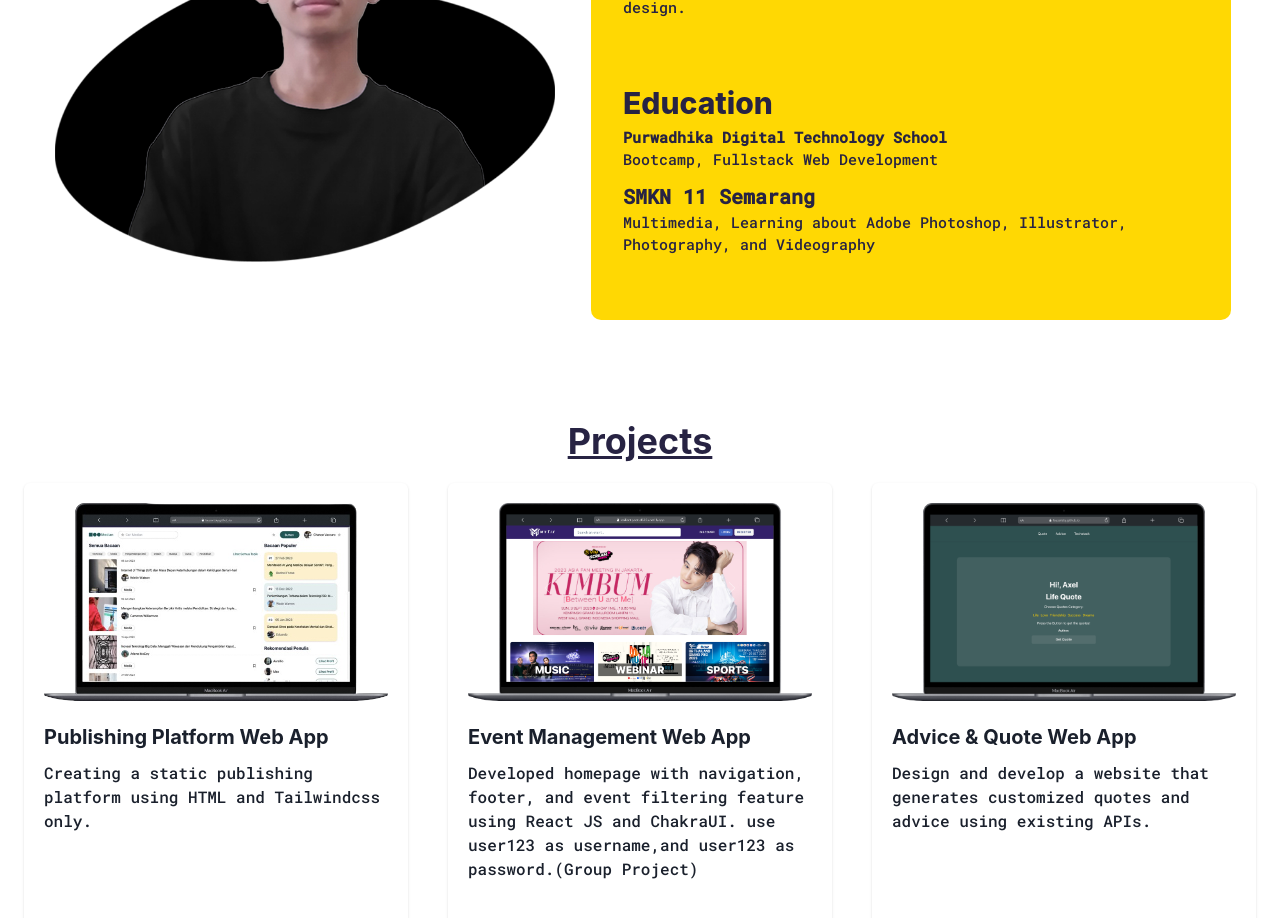
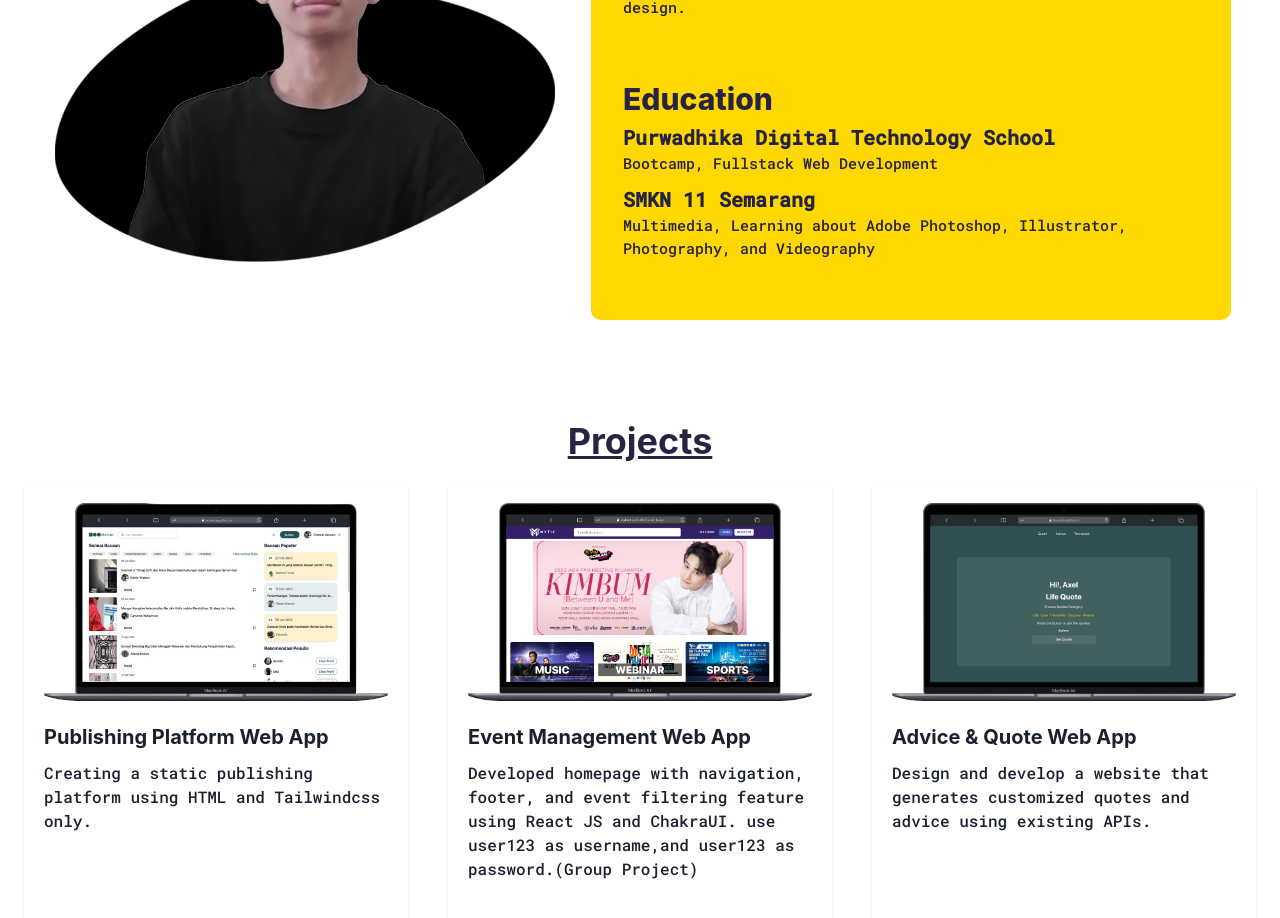
Before and after one commit to fauzarizky/fauzarizky.github.io, a React (Vite) app: page / in a window 1280 px wide. Shown: the part 1180-2098 px from the top of the page. Built offline with nearby package versions, Linux system fonts and the light colour scheme.

Commit message:
change font size at about component

```diff
--- a/src/components/About.jsx
+++ b/src/components/About.jsx
@@ -36,7 +36,7 @@ export default function About(props) {
               <Heading color={"#272343"} fontWeight={"extrabold"} mb={"5px"} fontSize={{ sm: '25px', md: '30px', lg: ''}}>
                 Education
               </Heading>
-              <Text fontWeight={"bold"} color={"#272343"} fontSize={{ base: "15px", md: "15px" }}>
+              <Text fontWeight={"bold"} color={"#272343"} fontSize={{ base: "15px", md: "20px" }}>
                 Purwadhika Digital Technology School
               </Text>
               <Text color={"#272343"} fontSize={{ base: "13px", sm: '15px', md: "15px" }}>
```
